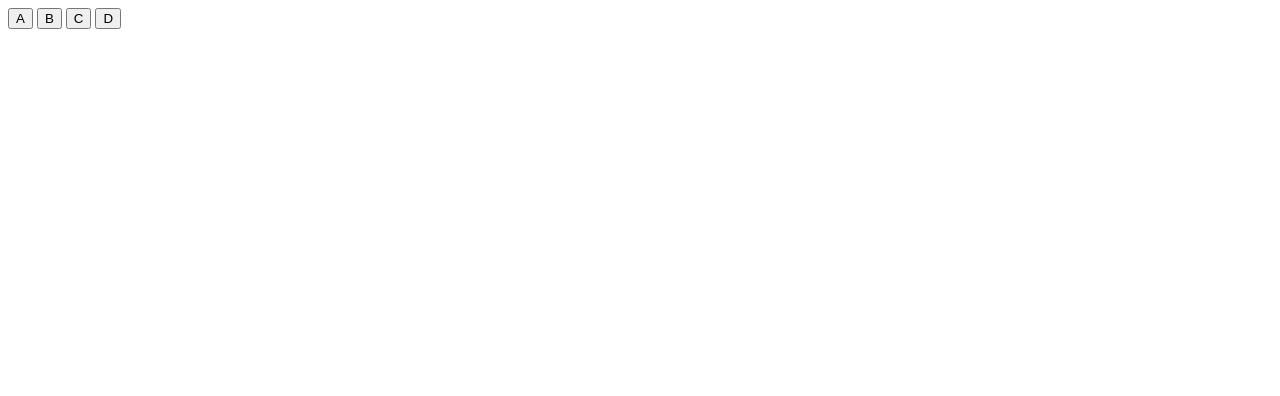
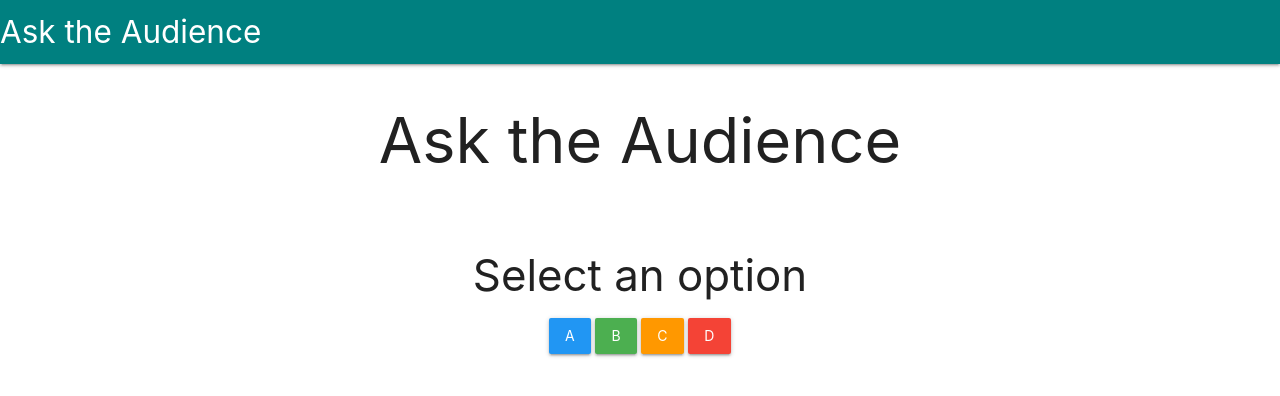
Before and after one commit to matt-stj/ask_the_audience, a website: page public/index.html in a window 1280 px wide. Drawn offline with nearby package versions, Linux system fonts and the light colour scheme; no server answers.

Commit message:
add materialize styling

```diff
--- a/public/client.js
+++ b/public/client.js
@@ -15,9 +15,10 @@ for (var i = 0; i < buttons.length; i++) {
 socket.on('voteCount', function (votes) {
   results = ""
   for (var vote in votes) {
-    results = results + vote + ": " + votes[vote] + "  "
+    results = results + "<p>" + vote + ": " + votes[vote] + "</p>"
   }
-  voteCount.innerText = results
+  voteCount.innerHTML = results
+  console.log(results)
 });
 
 socket.on('userVote', function (message) {
--- a/public/index.html
+++ b/public/index.html
@@ -2,21 +2,36 @@
 <html>
   <head>
     <title>Ask the Audience</title>
+    <link rel="stylesheet" href="https://cdnjs.cloudflare.com/ajax/libs/materialize/0.97.5/css/materialize.min.css">
+    <link rel="stylesheet" href="/style.css">
   </head>
   <body>
-    <div id="status-message"></div>
-    <div id="connection-count"></div>
+    <nav>
+   <div class="nav-wrapper">
+     <a href="/" class="brand-logo">Ask the Audience</a>
+     <ul id="nav-mobile" class="right hide-on-med-and-down">
+       <div id="status-message"><li></li></div>
+     </ul>
+   </div>
+ </nav>
 
+ <div class="center">
+ <h1>Ask the Audience</h1><br>
+
+
+ <h3>Select an option</h3>
     <div id="choices">
-      <button>A</button>
-      <button>B</button>
-      <button>C</button>
-      <button>D</button>
+      <button class="btn blue">A</button>
+      <button class="btn green">B</button>
+      <button class="btn orange">C</button>
+      <button class="btn red">D</button>
     </div>
 
     <div id="vote-count"></div>
     <div id="user-vote"></div>
+    <div id="connection-count"></div>
 
+  </div>
     <script src="/socket.io/socket.io.js"></script>
     <script src="/client.js"></script>
   </body>
--- a/public/style.css
+++ b/public/style.css
@@ -0,0 +1,3 @@
+nav {
+  background-color: teal;
+}
```
